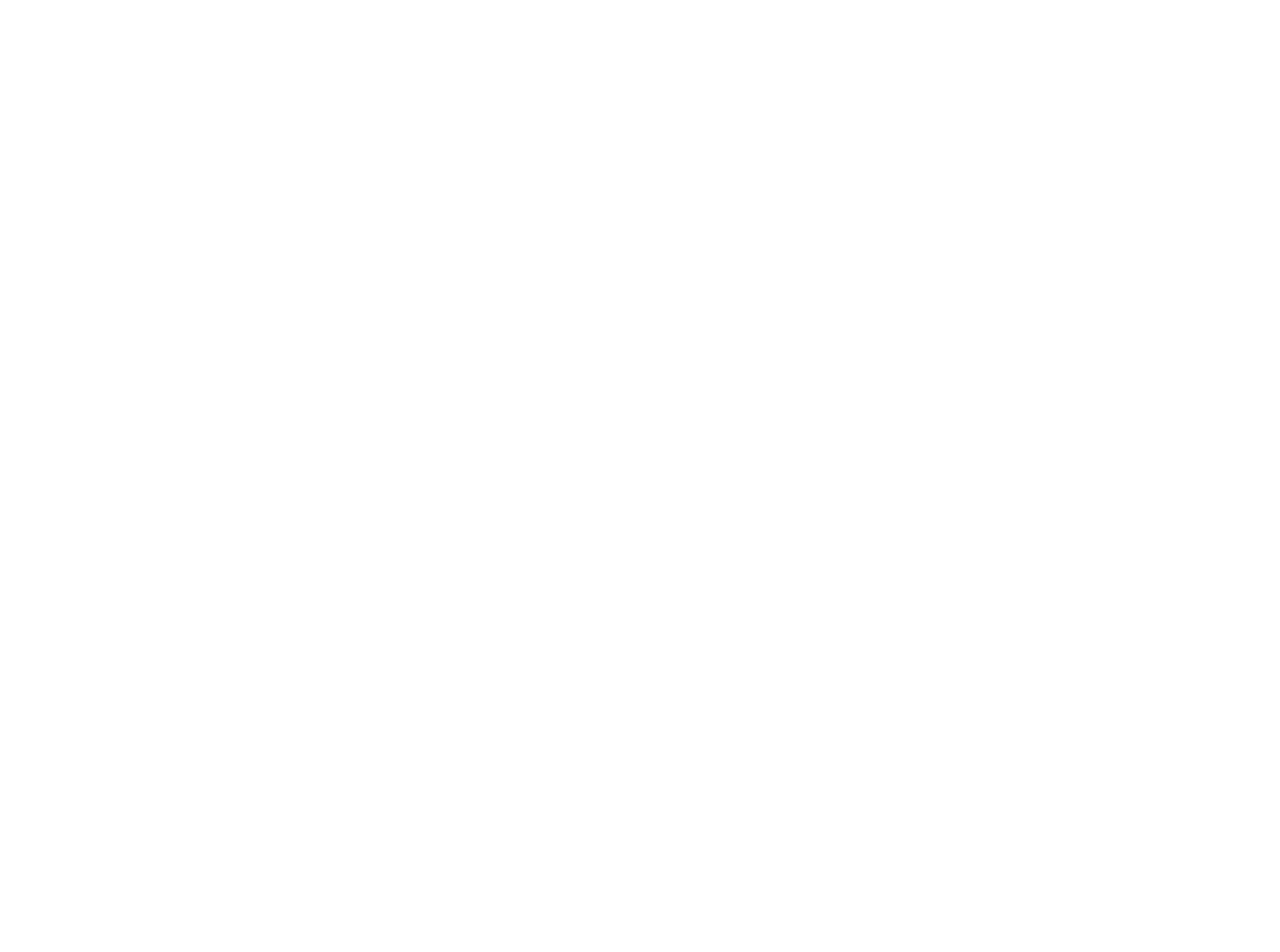
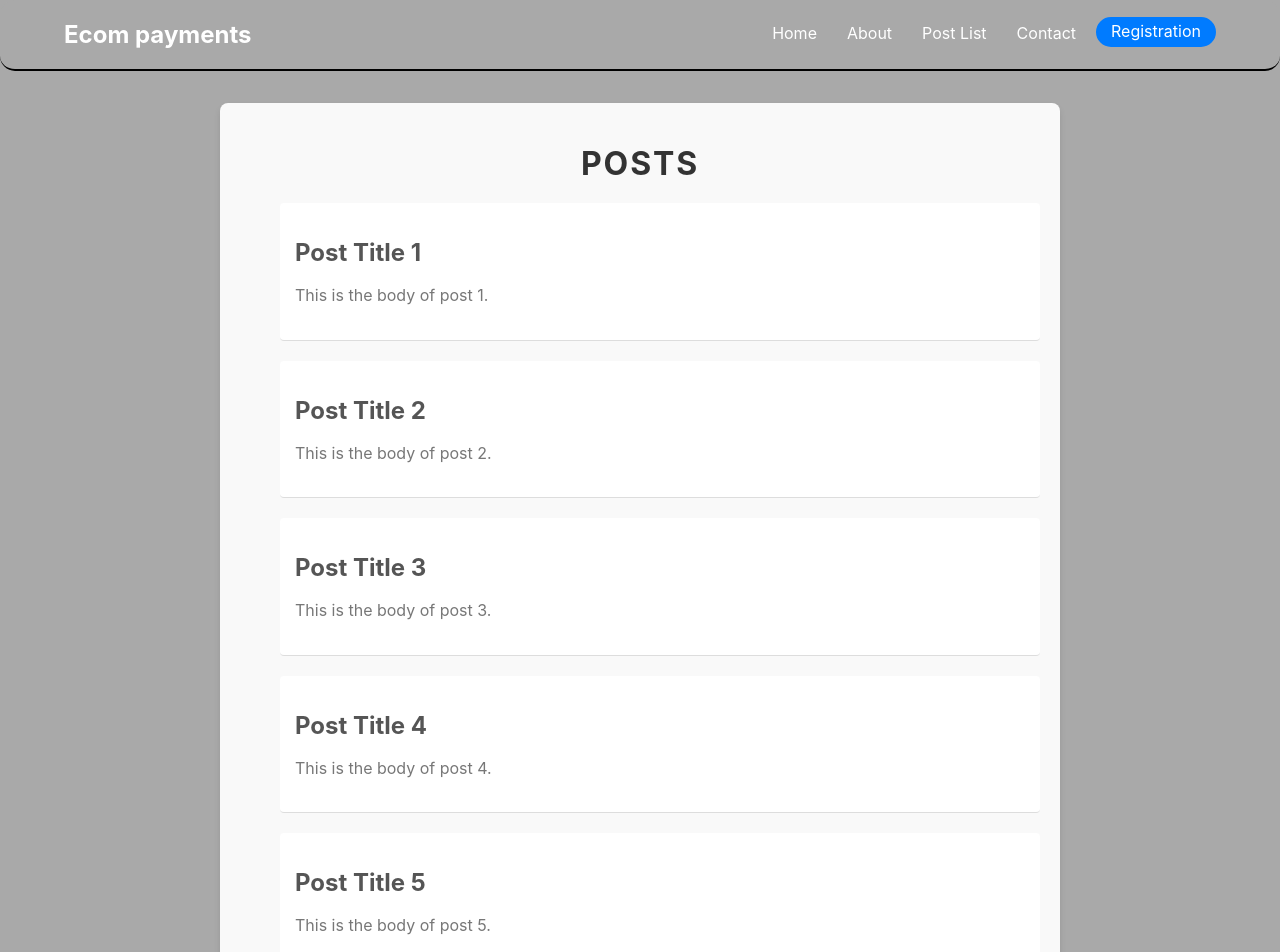
Before and after one commit to MGElnaggar/Task-Track, a React (Create React App) app: page /postList in a window 1280 px wide. Before the commit this address had no page. Shown: the top 952 px of the page. Before the commit the page ends 800 px from the top, so only its background shows below. Built offline with nearby package versions, Linux system fonts and the light colour scheme.

Commit message:
fifth commit

```diff
--- a/src/App.tsx
+++ b/src/App.tsx
@@ -1,4 +1,4 @@
-import { HashRouter,BrowserRouter,  Routes, Route } from "react-router-dom";
+import { HashRouter, BrowserRouter, Routes, Route } from "react-router-dom";
 
 import TodoList from './Components/TodoList/TodoList';
 import Registration from "./Components/Registration/Registration";
@@ -11,7 +11,7 @@ function App() {
         <Routes>
           <Route path="/" element={ <TodoList /> } />
           <Route path="/registration" element={ <Registration /> } />
-          {/* <Route path="/postList" element={ <PostsList /> } /> */}
+          <Route path="/postList" element={ <PostsList /> } />
         </Routes>
       </BrowserRouter>
     </>
--- a/src/Components/PostList/PostList.tsx
+++ b/src/Components/PostList/PostList.tsx
@@ -12,7 +12,8 @@ interface Post {
 }
 
 const PostsList: React.FC = () => {
-    const { data, loading, error } = useFetch<Post[]>('https://jsonplaceholder.typicode.com/posts');
+    // const { data, loading, error } = useFetch<Post[]>('https://jsonplaceholder.typicode.com/posts');
+    const { data, loading, error } = useFetch<Post[]>('');
 
     if (loading) {
         return <p>Loading...</p>;
--- a/src/Components/TodoList/TodoList.module.css
+++ b/src/Components/TodoList/TodoList.module.css
@@ -1,8 +1,10 @@
 .todo{
     background-color: darkgray;
+    height: 100%;
 }
 
 .todoContainer{
+    padding: 42px;
     display: flex;
     justify-content: center;
     align-items: center;
--- a/src/CustomHook/useFetch.tsx
+++ b/src/CustomHook/useFetch.tsx
@@ -1,4 +1,6 @@
 import { useState, useEffect } from 'react';
+
+import PostListData from '../PostListsData.json';
 
 interface UseFetchResult<T> {
     data: T | null;
@@ -17,11 +19,13 @@ function useFetch<T>(url: string): UseFetchResult<T> {
             setError(null);
 
             try {
-                const response = await fetch(url);
-                if (!response.ok) {
-                    throw new Error('Network response was not ok');
-                }
-                const data = await response.json();
+                // const response = await fetch(url);
+                // if (!response.ok) {
+                //     throw new Error('Network response was not ok');
+                // }
+                // const data = await response.json();
+                // setData(data);
+                const data = PostListData as T;
                 setData(data);
             } catch (error) {
                 setError((error as Error).message);
--- /dev/null
+++ b/src/PostListsData.json
@@ -0,0 +1,32 @@
+[
+    {
+      "id": 1,
+      "title": "Post Title 1",
+      "body": "This is the body of post 1."
+    },
+    {
+      "id": 2,
+      "title": "Post Title 2",
+      "body": "This is the body of post 2."
+    },
+    {
+      "id": 3,
+      "title": "Post Title 3",
+      "body": "This is the body of post 3."
+    },
+    {
+      "id": 4,
+      "title": "Post Title 4",
+      "body": "This is the body of post 4."
+    },
+    {
+      "id": 5,
+      "title": "Post Title 5",
+      "body": "This is the body of post 5."
+    },
+    {
+      "id": 6,
+      "title": "Post Title 6",
+      "body": "This is the body of post 6."
+    }
+  ]
```
